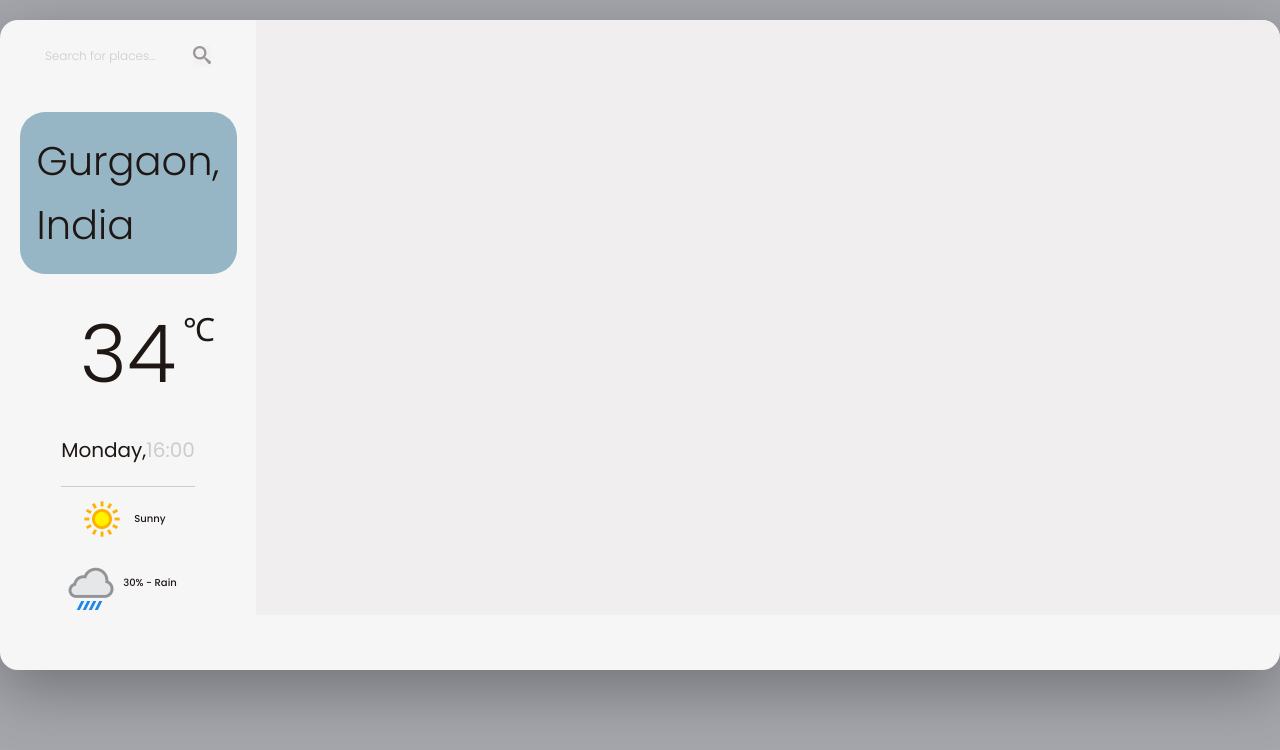
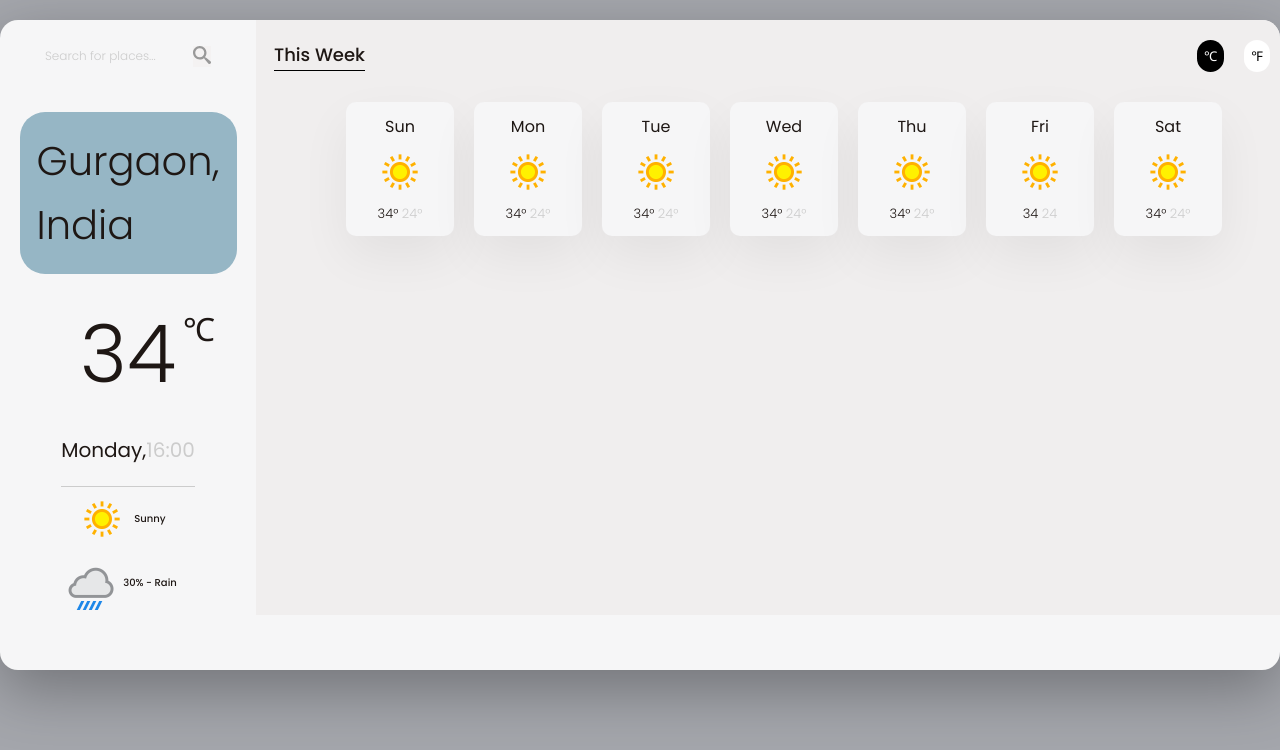
Before and after one commit to rajsinghast03/WeatherApp, a website: page index.html in a window 1280 px wide. Drawn offline with Linux system fonts and the light colour scheme.

Commit message:
Add Week Card

```diff
--- a/index.html
+++ b/index.html
@@ -56,7 +56,74 @@
           </div>
         </div>
 
-        <div class="right"></div>
+        <div class="right">
+          <nav class="navbar">
+            <p class="week">This Week</p>
+            <div class="navbar__icons">
+              <button class="celsius active">&#8451;</button>
+              <button class="fahr">&#8457;</button>
+            </div>
+          </nav>
+
+          <div class="cards">
+            <div class="card card--1">
+              <p class="day">Sun</p>
+              <img src="weather_icons/day/113.png" alt="weather class="icon" />
+              <div class="temp">
+                <span class="max">34&deg;</span>
+                <span class="min">24&deg;</span>
+              </div>
+            </div>
+            <div class="card card--2">
+              <p class="day">Mon</p>
+              <img src="weather_icons/day/113.png" alt="weather class="icon" />
+              <div class="temp">
+                <span class="max">34&deg;</span>
+                <span class="min">24&deg;</span>
+              </div>
+            </div>
+            <div class="card card--3">
+              <p class="day">Tue</p>
+              <img src="weather_icons/day/113.png" alt="weather class="icon" />
+              <div class="temp">
+                <span class="max">34&deg;</span>
+                <span class="min">24&deg;</span>
+              </div>
+            </div>
+            <div class="card card--4">
+              <p class="day">Wed</p>
+              <img src="weather_icons/day/113.png" alt="weather class="icon" />
+              <div class="temp">
+                <span class="max">34&deg;</span>
+                <span class="min">24&deg;</span>
+              </div>
+            </div>
+            <div class="card card--5">
+              <p class="day">Thu</p>
+              <img src="weather_icons/day/113.png" alt="weather class="icon" />
+              <div class="temp">
+                <span class="max">34&deg;</span>
+                <span class="min">24&deg;</span>
+              </div>
+            </div>
+            <div class="card card--6">
+              <p class="day">Fri</p>
+              <img src="weather_icons/day/113.png" alt="weather class="icon" />
+              <div class="temp">
+                <span class="max">34</span>
+                <span class="min">24</span>
+              </div>
+            </div>
+            <div class="card card--7">
+              <p class="day">Sat</p>
+              <img src="weather_icons/day/113.png" alt="weather class="icon" />
+              <div class="temp">
+                <span class="max">34&deg;</span>
+                <span class="min">24&deg;</span>
+              </div>
+            </div>
+          </div>
+        </div>
       </div>
     </div>
   </body>
--- a/sass/main.scss
+++ b/sass/main.scss
@@ -177,3 +177,69 @@ body {
     margin-top: -1.6rem;
   }
 }
+
+//Right layout
+
+.navbar {
+  margin-top: 1rem;
+  display: flex;
+  align-items: center;
+  justify-content: space-between;
+
+  p {
+    font-size: 1.8rem;
+    font-weight: 500;
+    border-bottom: 1px solid #000;
+    margin-left: 1.8rem;
+  }
+
+  &__icons {
+    display: flex;
+    margin-left: 79rem;
+
+    button {
+      padding: 0.7rem;
+
+      border-radius: 14px;
+      margin: 1rem;
+      cursor: pointer;
+      outline: none;
+      border: none;
+      background-color: #fff;
+    }
+  }
+}
+
+button.active {
+  background-color: #000;
+  color: #fff;
+}
+
+.cards {
+  display: flex;
+  margin-left: 7rem;
+
+  .card {
+    display: flex;
+    flex-direction: column;
+    align-items: center;
+    min-height: 8rem;
+    padding: 1.2rem 2.2rem;
+    margin-top: 2rem;
+    margin-left: 2rem;
+    background-color: $color-primary;
+    border-radius: 10px;
+    font-size: 1.6rem;
+    font-weight: 400;
+    box-shadow: $shadow-light;
+
+    .temp {
+      font-size: 1.3rem;
+      font-weight: 300;
+
+      .min {
+        color: $color-grey-light-4;
+      }
+    }
+  }
+}
```
Also changed, not shown: css/style.css, raj.jpeg (added).
